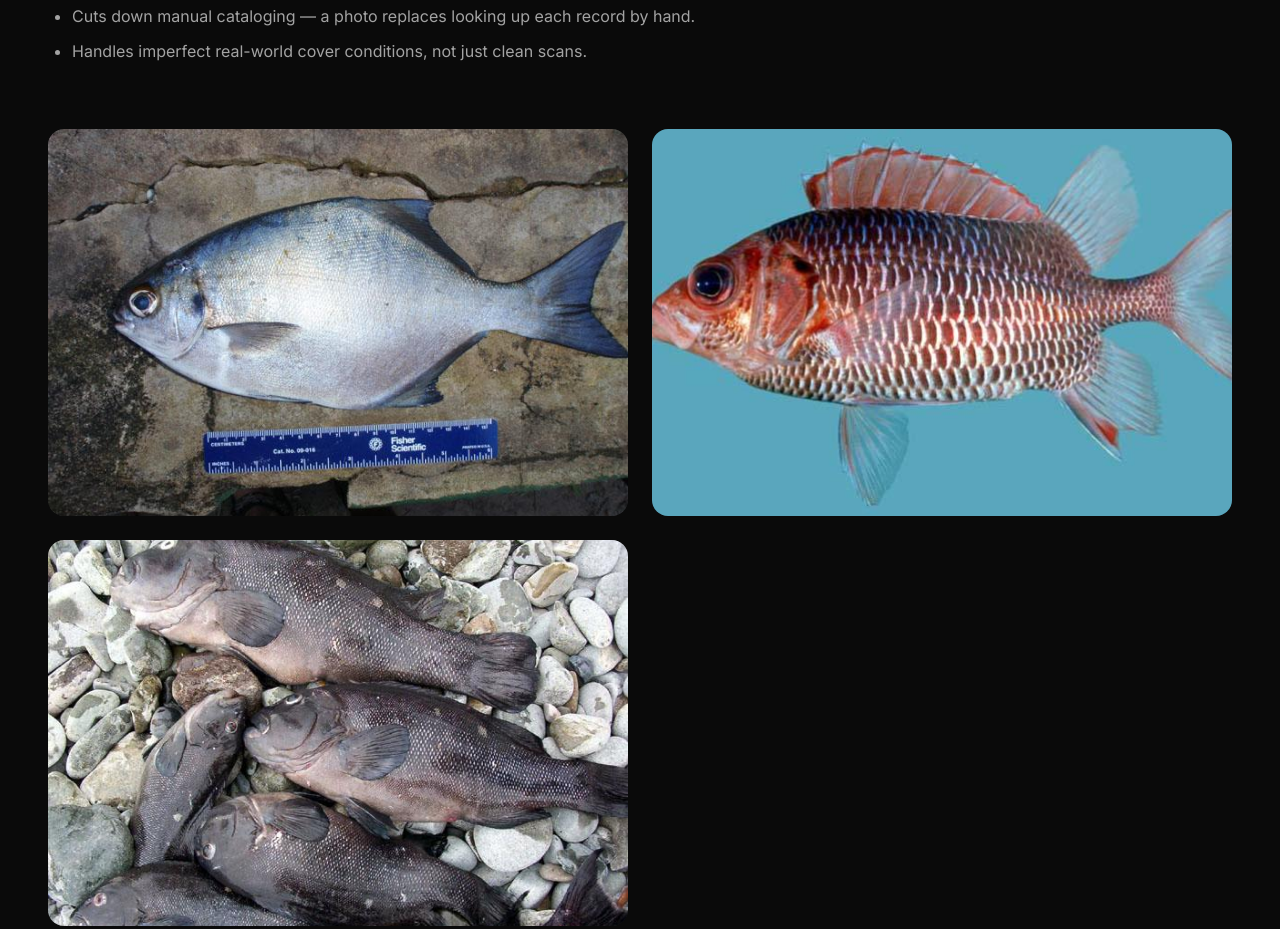
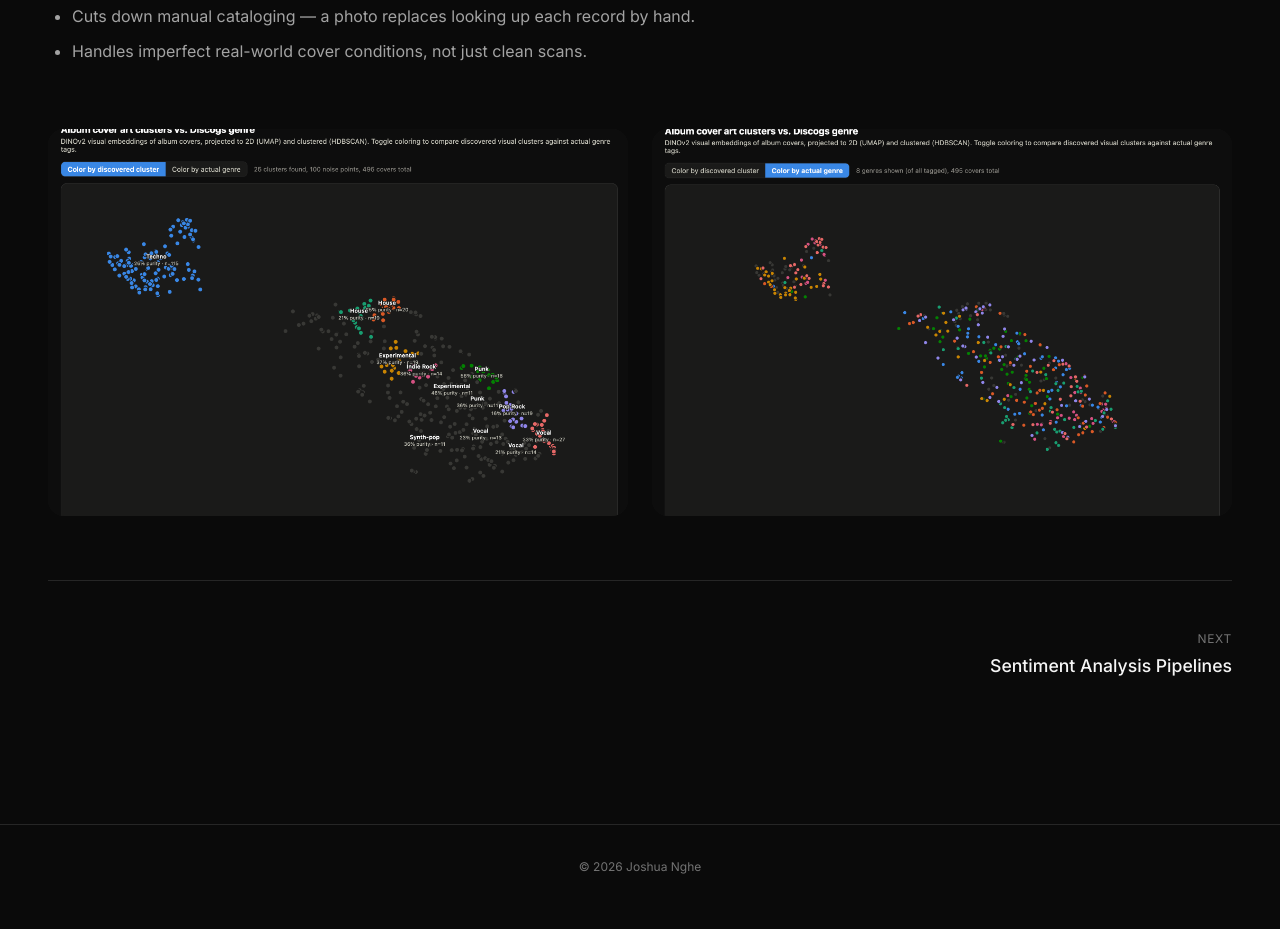
Before and after one commit to jn9he/jn9he.github.io, an Astro site: page /work/vinyl-collector in a window 1280 px wide. Shown: the part 1672-2601 px from the top of the page. Built offline with nearby package versions, Linux system fonts and the light colour scheme; Astro itself is replaced by a stand-in of ours.

Commit message:
update image

```diff
--- a/src/content/work/vinyl-collector.md
+++ b/src/content/work/vinyl-collector.md
@@ -5,9 +5,8 @@ category: "Data Science"
 thumbnail: "/images/project-bloom.jpg"
 description: "Computer vision and ETL pipeline that identifies vinyl record covers and catalogs them against Discogs data."
 images:
-  - "/images/gallery-01.jpg"
-  - "/images/gallery-02.jpg"
-  - "/images/gallery-03.jpg"
+  - "/images/vinyl-collector-01.png"
+  - "/images/vinyl-collector-02.png"
 ---
 
 ## Overview
```
Also changed, not shown: public/images/vinyl-collector-01.png (added), public/images/vinyl-collector-02.png (added).
